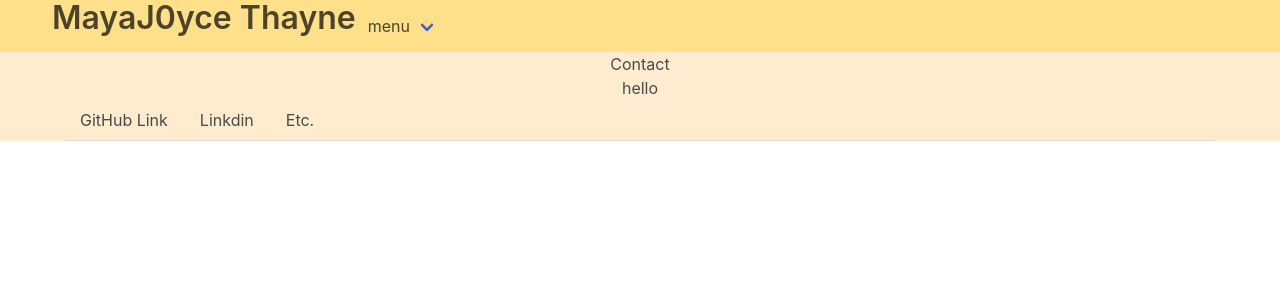
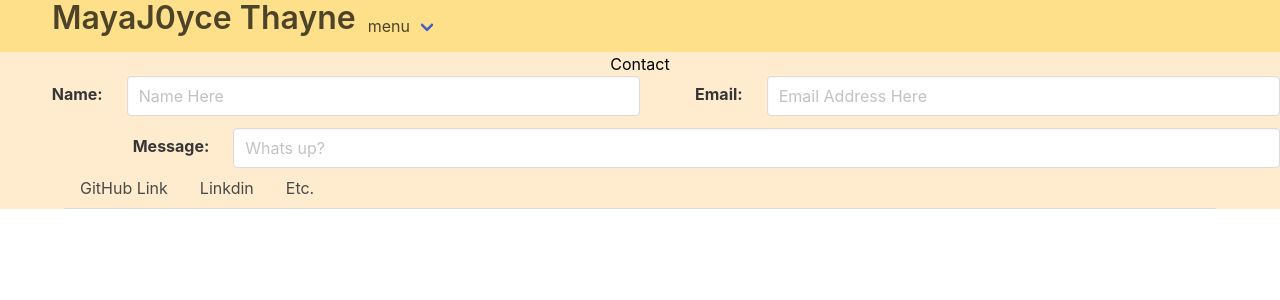
Before and after one commit to mayaj0yce/react20, a React (Create React App) app: page /contact in a window 1280 px wide. Shown: the top 300 px of the page. Built offline with nearby package versions, Linux system fonts and the light colour scheme.

Commit message:
text box pages are added

```diff
--- a/src/components/Header/Header.js
+++ b/src/components/Header/Header.js
@@ -1,4 +1,6 @@
 import React from 'react'
+import 'bulma/css/bulma.min.css';
+
 // import Nav from '../Nav/Nav';
 
 const Header = () => {
--- a/src/components/Nav/Nav.js
+++ b/src/components/Nav/Nav.js
@@ -4,18 +4,8 @@
 const Nav = () => {
   return (
     <div>
-      HERE
-      {/* <Nav className="justify-content-center" activeKey="/home">
-        <Nav.Item>
-          <Nav.Link href="/home">Active</Nav.Link>
-        </Nav.Item>
-        </Nav>
-        <a href="./Nav.css" role="button" class="navbar-burger" aria-label="menu" aria-expanded="false">
-          <span aria-hidden='false'> My Work </span>
-          <span aria-hidden="false">Contact Info</span>
-          <span aria-hidden="false">Resume</span>
-        </a> */}
-    </div>
+
+    </div >
   )
 }
 
--- a/src/components/Project/Project.js
+++ b/src/components/Project/Project.js
@@ -2,7 +2,7 @@
 
 export const Project = (props) => {
   return (
-    <div>
+    <div class='block'>
 
 <div>{props.image}</div>
 <div>{props.name}</div>
--- a/src/pages/Contact/Contact.js
+++ b/src/pages/Contact/Contact.js
@@ -1,10 +1,48 @@
 import React from 'react'
+import 'bulma/css/bulma.min.css';
 
 const Contact = () => {
   return (
-    <div>Contact
-        <h1> hello</h1>
+    <div class='hero'>Contact
+    {/* <div class= 'block'>
+    <textarea class="box textarea" placeholder="Name Here"></textarea> */}
+
+<div class="field is-horizontal">
+  <div class="field-label is-normal">
+    <label class="label">Name:</label>
+  </div>
+  <div class="field-body">
+    <div class="field">
+      <p class="control">
+        <input class="input" type="name" placeholder="Name Here"/>
+      </p>
     </div>
+  </div>
+  <div class="field-label is-normal">
+    <label class="label">Email:</label>
+  </div>
+  <div class="field-body">
+    <div class="field">
+      <p class="control">
+        <input class="input" type="email" placeholder="Email Address Here"/>
+      </p>
+    </div>
+  </div>
+
+</div>
+<div class='field is-horizontal'>
+<div class="field-label is-normal">
+    <label class="label">Message:</label>
+  </div>
+  <div class="field-body">
+    <div class="field">
+      <p class="control">
+        <input class="input" type="name" placeholder="Whats up?"/>
+      </p>
+    </div>
+  </div>
+  </div>
+</div>
   )
 }
 
--- a/src/pages/MyWork/MyWork.js
+++ b/src/pages/MyWork/MyWork.js
@@ -1,7 +1,7 @@
 import React from 'react'
 import 'bulma/css/bulma.min.css';
 import Project from '../../components/Project/Project';
-import portfolioImg from '../../img/portfolio.jpg';
+// import portfolioImg from '../../img/portfolio.jpg';
 // import { useHref } from 'react-router-dom';
 
 // For each project that is featured in your portfolio, include the following:
```
Also changed, not shown: 1 other file (tests, documents, lock files or other folders).
